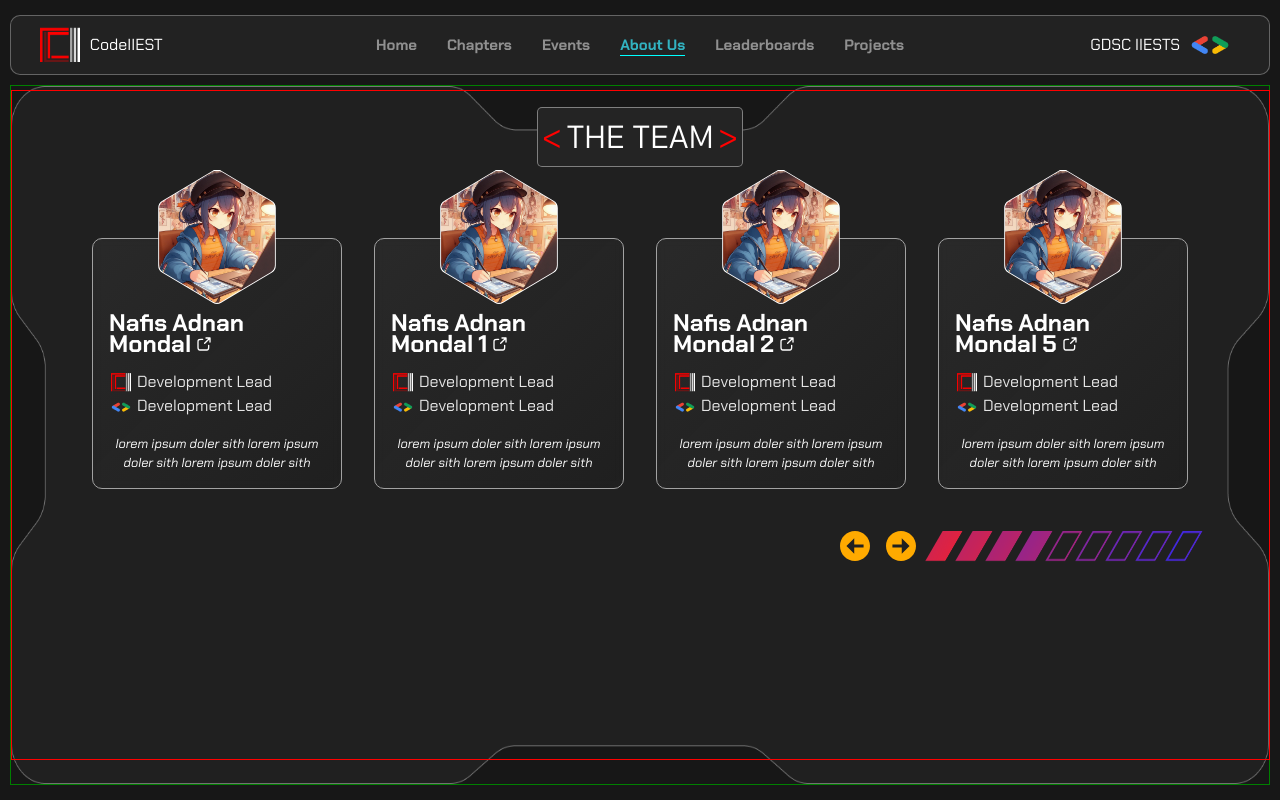
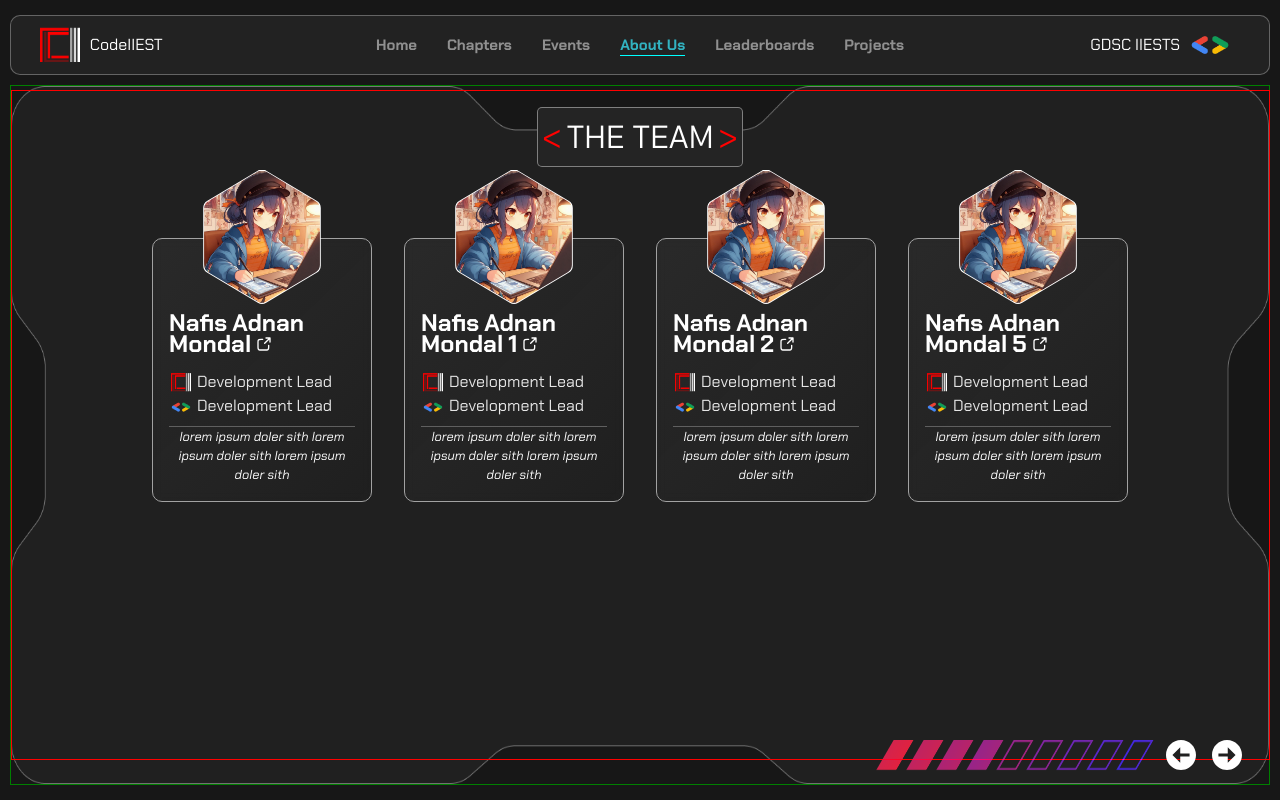
Before and after one commit to dsc-iiest/codeiiest-gdsc, a React (Vite) app in the folder client/: page /team in a window 1280 px wide. Built offline with nearby package versions, Linux system fonts and the light colour scheme.

Commit message:
[UPDATE]: Progressbar taken out of Carousel component

```diff
--- a/client/src/App.css
+++ b/client/src/App.css
@@ -46,7 +46,7 @@
 }
 
 .button-icon:hover{
-	fill: white;
+	fill: rgb(255, 170, 0);
 }
 
 .app{
--- a/client/src/components/Carousel/Carousel.jsx
+++ b/client/src/components/Carousel/Carousel.jsx
@@ -2,13 +2,12 @@ import React, { useState } from "react";
 import "./Carousel.css";
 import { Box, ButtonGroup, IconButton } from "@mui/material";
 import PropTypes from "prop-types";
-import ProgressBar from "../ProgressBar/ProgressBar";
 
 
 const Nexticon = () => {
     return (
         <svg
-            fill="rgb(255, 170, 0)"
+            fill="#fff"
             className="button-icon"
             height="30px"
             width="30px"
@@ -39,7 +38,7 @@ const Previousicon = () => {
     return (
         <svg
             className="button-icon"
-            fill="rgb(255, 170, 0)"
+            fill="#fff"
             height="30px"
             width="30px"
             version="1.1"
@@ -65,8 +64,8 @@ const Previousicon = () => {
     );
 };
 
-const Carousel = ({ items, show, cardWidth }) => {
-    const [Margin, setMargin] = useState(0)
+const Carousel = ({ Margin, setMargin, items, show, cardWidth }) => {
+    // const [Margin, setMargin] = useState(0)
     const gap = 32;
     const delta = cardWidth+gap;
     const CarouselWidth = gap*show + (show*cardWidth);
@@ -130,7 +129,9 @@ const Carousel = ({ items, show, cardWidth }) => {
                 </Box>
             </Box>
             <ButtonGroup sx = {{
-                alignSelf: "end"
+                position: "absolute",
+                bottom: "22px",
+                right: "30px"
             }}>
                 <IconButton onClick={handlePrev}>
                     <Previousicon />
@@ -138,7 +139,7 @@ const Carousel = ({ items, show, cardWidth }) => {
                 <IconButton onClick={handleNext}>
                     <Nexticon />
                 </IconButton>
-            <ProgressBar progress={show-(Margin/delta)} total={items.length} />
+
             </ButtonGroup>
         </Box>
     );
--- a/client/src/components/namecard/namecard.css
+++ b/client/src/components/namecard/namecard.css
@@ -153,7 +153,7 @@
 }
 
 .namecard-vert {
-    width: 250px;
+    width: 220px;
     padding: 1rem;
     position: relative;
     margin-top: 55px;
@@ -163,9 +163,10 @@
 .namecard-vert .descrip {
     width: 100%;
     text-align: center;
-    margin-top: 1rem;
+    margin-top: 0.5rem;
     font-size: 0.8rem;
     font-style: italic;
+    border-top: 1px solid rgb(95, 95, 95)
 }
 
 .namecard-vert .profile {
--- a/client/src/screens/AboutUs/about.jsx
+++ b/client/src/screens/AboutUs/about.jsx
@@ -1,8 +1,10 @@
-import React from "react";
+import React, {useState} from "react";
 import "./about.css";
 import { NamecardVertical } from "../../components/namecard/namecard";
 import Carousel from "../../components/Carousel/Carousel";
 import PageHeading from "../../components/PageHeading/PageHeading";
+import { Box } from "@mui/material";
+import ProgressBar from "../../components/ProgressBar/ProgressBar";
 
 const members = [
     <NamecardVertical
@@ -72,10 +74,24 @@ const members = [
 
 const About = () => {
 
+    const [Margin, setMargin] = useState(0);
+    const gap = 32;
+    const cardWidth = 220;
+    const delta = cardWidth + gap;
+    const show = window.innerWidth < 1100 ? 3 : 4;
+
     return (
         <div className="about-wrapper page">
             <PageHeading text="THE TEAM" />
-            <Carousel cardWidth={250} items={members} show={window.innerWidth<1100?3:4} />
+            <Carousel Margin={Margin} setMargin={setMargin} items={members} show={show} cardWidth={cardWidth} />
+            <Box sx = {{
+                // background: "green",
+                position: "absolute",
+                bottom: "20px",
+                right: "125px"
+            }}>
+                <ProgressBar progress={show - Margin / delta} total={members.length} />
+            </Box>
         </div>
     );
 };
--- a/client/src/screens/Chapters/Chapters.jsx
+++ b/client/src/screens/Chapters/Chapters.jsx
@@ -1,9 +1,11 @@
-import { React } from "react";
+import { React, useState } from "react";
 import { Link } from "react-router-dom";
 import "./Chapters.css";
 import ChapterCard from "../../components/ChapterCard/ChapterCard";
 import Carousel from "../../components/Carousel/Carousel";
 import PageHeading from "../../components/PageHeading/PageHeading";
+import ProgressBar from "../../components/ProgressBar/ProgressBar";
+import { Box } from "@mui/material";
 
 const variants = [
     <Link key="development" to="/chapters/development">
@@ -30,14 +32,24 @@ const variants = [
 ];
 
 const Chapters = () => {
-
-    // const [width, setWidth] = useState(15)
-
+    const [Margin, setMargin] = useState(0);
+    const gap = 32;
+    const cardWidth = window.innerWidth < 1100 ? 192 : 240;
+    const delta = cardWidth + gap;
+    const show = window.innerWidth < 1100 ? 3 : 4;
 
     return (
         <div className="chapters-wrapper page">
-            <PageHeading text = {"CHAPTERS"} />
-            <Carousel items={variants} show={window.innerWidth<1100?3:4} cardWidth={window.innerWidth<1100?192:240} />
+            <PageHeading text={"CHAPTERS"} />
+            <Carousel Margin={Margin} setMargin={setMargin} items={variants} show={show} cardWidth={cardWidth} />
+            <Box sx = {{
+                // background: "green",
+                position: "absolute",
+                bottom: "20px",
+                right: "125px"
+            }}>
+                <ProgressBar progress={show - Margin / delta} total={variants.length} />
+            </Box>
         </div>
     );
 };
```
